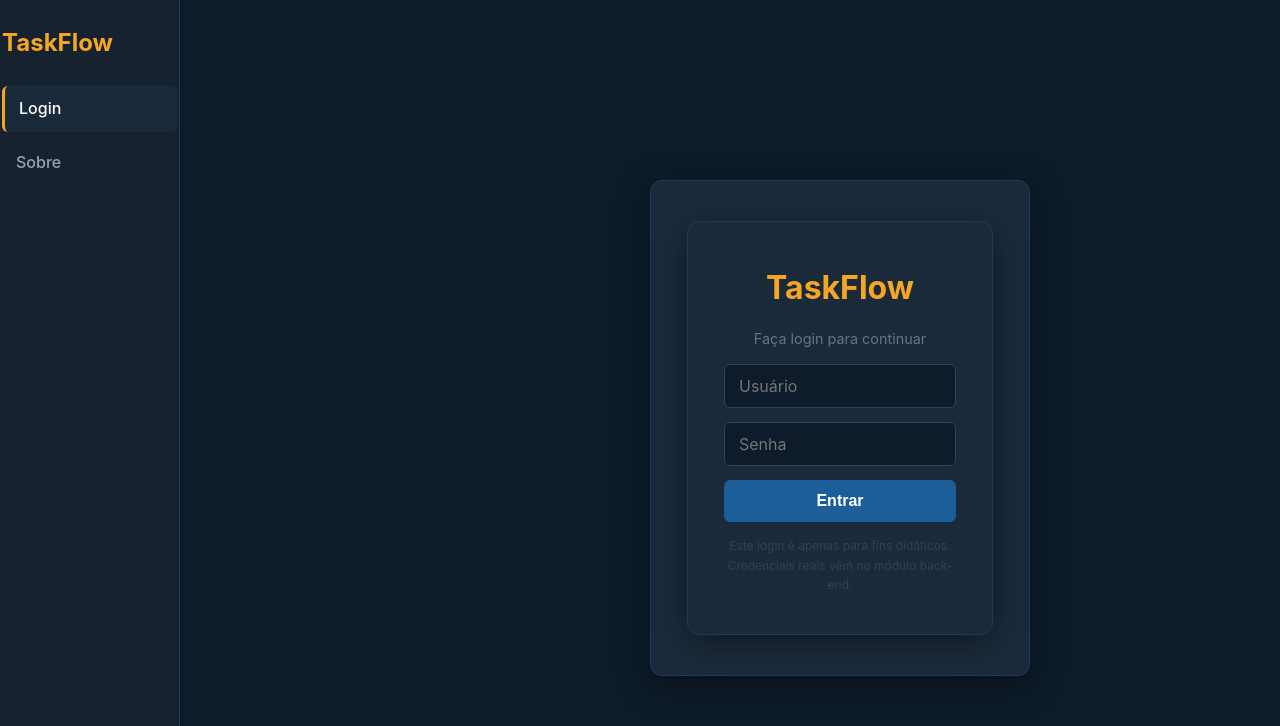
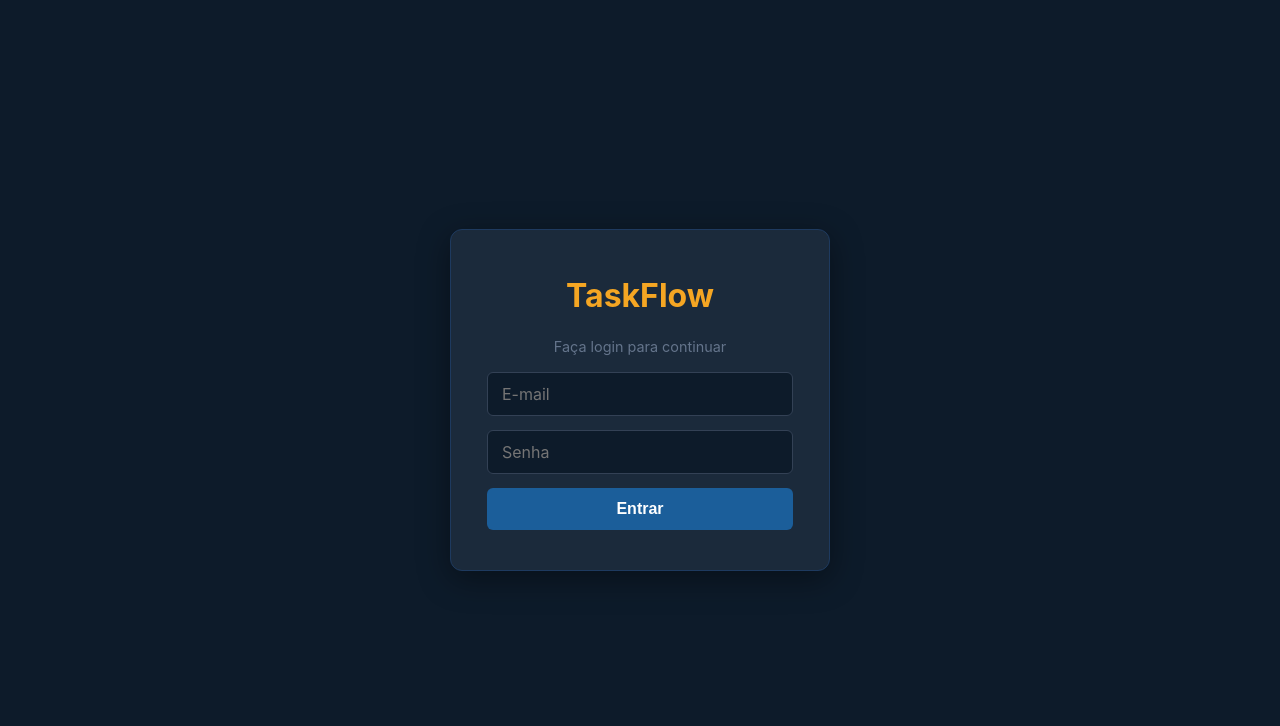
Before and after one commit to victoroliveira22/TaskFlow, a React (Vite) app: page /login in a window 1280 px wide. Shown: the top 726 px of the page. Built offline with nearby package versions, Linux system fonts and the light colour scheme.

Commit message:
taskflowfront

```diff
--- a/src/App.jsx
+++ b/src/App.jsx
@@ -1,17 +1,19 @@
-import { Routes, Route } from "react-router-dom";
-import Sidebar from "./components/sidebar";
-import RotaPrivada from "./components/RotaPrivada";
-import Dashboard from "./pages/dashboard";
-import Login from "./pages/login";
-import Sobre from "./pages/sobre";
+import { Routes, Route } from 'react-router-dom';
+import { useAuth } from './contexts/AuthContext';
+import { RotaPrivada } from './components/RotaPrivada';
+import Sidebar from './components/sidebar';
+import Login from './pages/login';
+import Dashboard from './pages/dashboard';
 
 function App() {
+  const { token } = useAuth();
+
   return (
-    <div className="app-layout">
-      <Sidebar />
-
-      <main className="app-conteudo">
+    <div style={{ display: 'flex' }}>
+      {token && <Sidebar />}
+      <div style={{ marginLeft: token ? '220px' : '0', width: '100%' }}>
         <Routes>
+          <Route path="/login" element={<Login />} />
           <Route
             path="/"
             element={
@@ -20,10 +22,8 @@ function App() {
               </RotaPrivada>
             }
           />
-          <Route path="/login" element={<Login />} />
-          <Route path="/sobre" element={<Sobre />} />
         </Routes>
-      </main>
+      </div>
     </div>
   );
 }
--- /dev/null
+++ b/src/api.js
@@ -0,0 +1,26 @@
+import axios from 'axios';
+
+const api = axios.create({
+  baseURL: 'http://localhost:3001',
+});
+
+api.interceptors.request.use(config => {
+  const token = localStorage.getItem('token');
+  if (token) {
+    config.headers.Authorization = `Bearer ${token}`;
+  }
+  return config;
+});
+
+api.interceptors.response.use(
+  resposta => resposta,
+  erro => {
+    if (erro.response?.status === 401) {
+      localStorage.removeItem('token');
+      window.location.href = '/login';
+    }
+    return Promise.reject(erro);
+  }
+);
+
+export default api;
--- a/src/components/ListaTarefas.jsx
+++ b/src/components/ListaTarefas.jsx
@@ -17,8 +17,18 @@ function ListaTarefas({
   const afazer = tarefasFiltradas.filter(
     (t) => t.coluna === "afazer" || !t.coluna
   );
-  const andamento = tarefasFiltradas.filter((t) => t.coluna === "andamento");
-  const concluidas = tarefasFiltradas.filter((t) => t.coluna === "concluida");
+
+  const andamento = tarefasFiltradas.filter(
+    (t) => t.coluna === "andamento" || t.coluna === "em-andamento"
+  );
+
+  // Captura tarefas se a coluna for "concluido", "concluida" ou se concluida === true
+  const concluidas = tarefasFiltradas.filter(
+    (t) =>
+      t.coluna === "concluido" ||
+      t.coluna === "concluida" ||
+      t.concluida === true
+  );
 
   return (
     <section id="lista-section">
@@ -100,7 +110,7 @@ function ListaTarefas({
                     </button>
                     <button
                       className="btnMover"
-                      onClick={() => onMover && onMover(t.id, "concluida")}
+                      onClick={() => onMover && onMover(t.id, "concluido")}
                     >
                       Mover →
                     </button>
@@ -118,7 +128,7 @@ function ListaTarefas({
             {onAbrirModalCriar && (
               <button
                 className="btnMover"
-                onClick={() => onAbrirModalCriar("concluida")}
+                onClick={() => onAbrirModalCriar("concluido")}
               >
                 +
               </button>
--- a/src/components/RotaPrivada.jsx
+++ b/src/components/RotaPrivada.jsx
@@ -1,11 +1,11 @@
+import { Navigate } from 'react-router-dom';
 import { useAuth } from '../contexts/AuthContext';
-import { Navigate } from 'react-router-dom';
 
-function RotaPrivada({ children }) {
-  const { logado } = useAuth();
+export function RotaPrivada({ children }) {
+  const { token } = useAuth();
 
-  if (!logado) {
-    return <Navigate to='/login' replace/>;
+  if (!token) {
+    return <Navigate to="/login" replace />;
   }
 
   return children;
--- a/src/contexts/AuthContext.jsx
+++ b/src/contexts/AuthContext.jsx
@@ -1,15 +1,27 @@
 import { createContext, useContext, useState } from 'react';
 
-const AuthContext = createContext(null)
+const AuthContext = createContext(null);
 
 export function AuthProvider({ children }) {
-  const [logado, setLogado] = useState(false);
+  const [token, setToken] = useState(
+    localStorage.getItem('token')
+  );
+  const [usuario, setUsuario] = useState(null);
 
-  const login = () => setLogado(true);
-  const logout = () => setLogado(false);
+  function login(dadosUsuario, tokenRecebido) {
+    setUsuario(dadosUsuario);
+    setToken(tokenRecebido);
+    localStorage.setItem('token', tokenRecebido);
+  }
+
+  function logout() {
+    setUsuario(null);
+    setToken(null);
+    localStorage.removeItem('token');
+  }
 
   return (
-    <AuthContext.Provider value={{ logado, login, logout }}>
+    <AuthContext.Provider value={{ token, usuario, login, logout }}>
       {children}
     </AuthContext.Provider>
   );
--- a/src/pages/login.css
+++ b/src/pages/login.css
@@ -1,78 +1,93 @@
 .login-container {
-
-min-height: 100vh; background-color: #0D1B2A;
-
-display: flex; align-items: center; justify-content: center;
-
+  min-height: 100vh;
+  background-color: #0D1B2A;
+  display: flex;
+  align-items: center;
+  justify-content: center;
 }
 
 .login-card {
-
-background-color: #1B2A3B; border: 1px solid #1E3A5F;
-
-border-radius: 12px; padding: 40px 36px;
-
-width: 100%; max-width: 380px;
-
-display: flex; flex-direction: column; gap: 14px;
-
-box-shadow: 0 8px 32px rgba(0,0,0,0.4);
-
+  background-color: #1B2A3B;
+  border: 1px solid #1E3A5F;
+  border-radius: 12px;
+  padding: 40px 36px;
+  width: 100%;
+  max-width: 380px;
+  display: flex;
+  flex-direction: column;
+  gap: 14px;
+  box-shadow: 0 8px 32px rgba(0, 0, 0, 0.4);
 }
 
-.login-logo { color: #F5A623; font-size: 2rem; text-align: center; }
+.login-logo {
+  color: #F5A623;
+  font-size: 2rem;
+  text-align: center;
+}
 
-.login-subtitulo { color: #64748B; font-size: 0.9rem; text-align: center; }
+.login-subtitulo {
+  color: #64748B;
+  font-size: 0.9rem;
+  text-align: center;
+}
 
 .login-input {
-
-background: #0D1B2A; color: #E2E8F0;
-
-border: 1px solid #334155; border-radius: 6px;
-
-padding: 11px 14px; font-size: 1rem;
-
-font-family: inherit; outline: none;
-
-transition: border-color 0.2s ease;
-
+  background: #0D1B2A;
+  color: #E2E8F0;
+  border: 1px solid #334155;
+  border-radius: 6px;
+  padding: 11px 14px;
+  font-size: 1rem;
+  font-family: inherit;
+  outline: none;
+  transition: border-color 0.2s ease;
 }
 
-.login-input:focus { border-color: #38BDF8; }
+.login-input:focus {
+  border-color: #38BDF8;
+}
 
 .login-erro {
-
-color: #EF4444; background: rgba(239,68,68,0.08);
-
-border: 1px solid rgba(239,68,68,0.3);
-
-border-radius: 6px; padding: 8px 12px; text-align: center;
-}
-.login-btn {
-
-background: #1B5E9A; color: white; border: none;
-
-border-radius: 6px; padding: 12px;
-
-font-size: 1rem; font-weight: 700; cursor: pointer;
-
-transition: background-color 0.2s ease, transform 0.1s ease;
-
+  color: #EF4444;
+  background: rgba(239, 68, 68, 0.08);
+  border: 1px solid rgba(239, 68, 68, 0.3);
+  border-radius: 6px;
+  padding: 8px 12px;
+  text-align: center;
 }
 
-.login-btn:hover { background: #1E4A7A; }
+.login-btn {
+  background: #1B5E9A;
+  color: white;
+  border: none;
+  border-radius: 6px;
+  padding: 12px;
+  font-size: 1rem;
+  font-weight: 700;
+  cursor: pointer;
+  transition: background-color 0.2s ease, transform 0.1s ease;
+}
 
-.login-btn:active { transform: scale(0.98); }
+.login-btn:hover {
+  background: #1E4A7A;
+}
 
-.login-aviso { color: #334155; font-size: 0.75rem; text-align: center; }
+.login-btn:active {
+  transform: scale(0.98);
+}
+
+.login-aviso {
+  color: #334155;
+  font-size: 0.75rem;
+  text-align: center;
+}
 
 @keyframes shake {
-
-0%,100% { transform: translateX(0); }
-
-15%,45%,75% { transform: translateX(-8px); }
-30%,60%,90% { transform: translateX(8px); }
-
+  0%, 100% { transform: translateX(0); }
+  15%, 45%, 75% { transform: translateX(-8px); }
+  30%, 60%, 90% { transform: translateX(8px); }
 }
 
-.shake { animation: shake 0.5s ease-in-out; }
+.shake {
+  animation: shake 0.5s ease-in-out;
+}
--- a/src/pages/login.jsx
+++ b/src/pages/login.jsx
@@ -1,40 +1,46 @@
 import { useState } from "react";
 import { useNavigate } from "react-router-dom";
 import { useAuth } from "../contexts/AuthContext";
+import api from "../api";
 import "./login.css";
 
 function Login() {
-  const [usuario, setUsuario] = useState("");
+  const [email, setEmail] = useState("");
   const [senha, setSenha] = useState("");
   const [erro, setErro] = useState("");
   const [shake, setShake] = useState(false);
   const { login } = useAuth();
   const navigate = useNavigate();
 
-  function handleLogin() {
-    if (usuario === "admin" && senha === "1234") {
-      login();
+  async function handleLogin() {
+    setErro("");
+    try {
+      const resposta = await api.post("/auth/login", {
+        email,
+        senha,
+      });
+      const { token, usuario } = resposta.data;
+      login(usuario, token);
       navigate("/");
-      return;
-    }
-    setErro("Usuário ou senha incorretos");
+    } catch (err) {
+      setErro(err.response?.data?.erro || "Erro ao fazer login");
       setShake(true);
       setTimeout(() => setShake(false), 500);
+    }
   }
 
   return (
     <div className="login-container">
       <div className={`login-card ${shake ? "shake" : ""}`}>
-        <div className="login-card">
         <h1 className="login-logo">TaskFlow</h1>
         <p className="login-subtitulo">Faça login para continuar</p>
 
         <input
           className="login-input"
-            type="text"
-            placeholder="Usuário"
-            value={usuario}
-            onChange={(e) => setUsuario(e.target.value)}
+          type="email"
+          placeholder="E-mail"
+          value={email}
+          onChange={(e) => setEmail(e.target.value)}
         />
 
         <input
@@ -45,17 +51,12 @@ function Login() {
           onChange={(e) => setSenha(e.target.value)}
           onKeyDown={(e) => e.key === "Enter" && handleLogin()}
         />
+
         {erro && <p className="login-erro">{erro}</p>}
 
         <button className="login-btn" onClick={handleLogin}>
           Entrar
         </button>
-
-          <p className="login-aviso">
-            Este login é apenas para fins didáticos. Credenciais reais vêm no
-            módulo back-end.
-          </p>
-        </div>
       </div>
     </div>
   );
```
Also changed, not shown: src/pages/dashboard.jsx (+42 -35 lines). Lines whose indentation alone changed are shown as unchanged.
